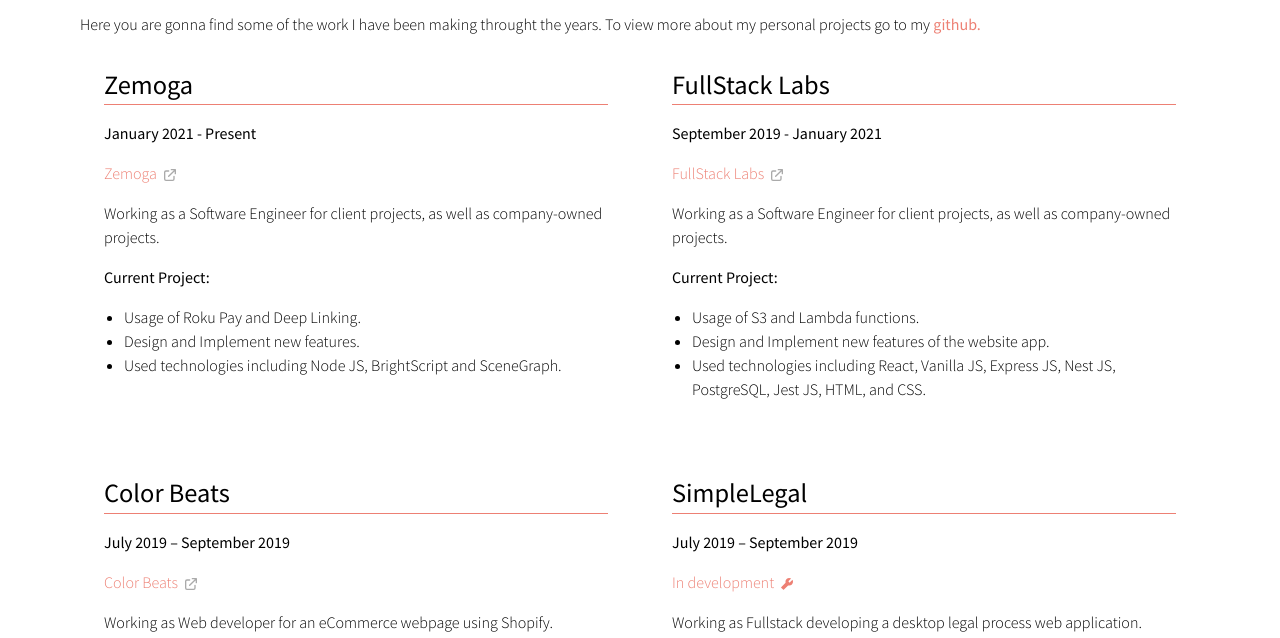
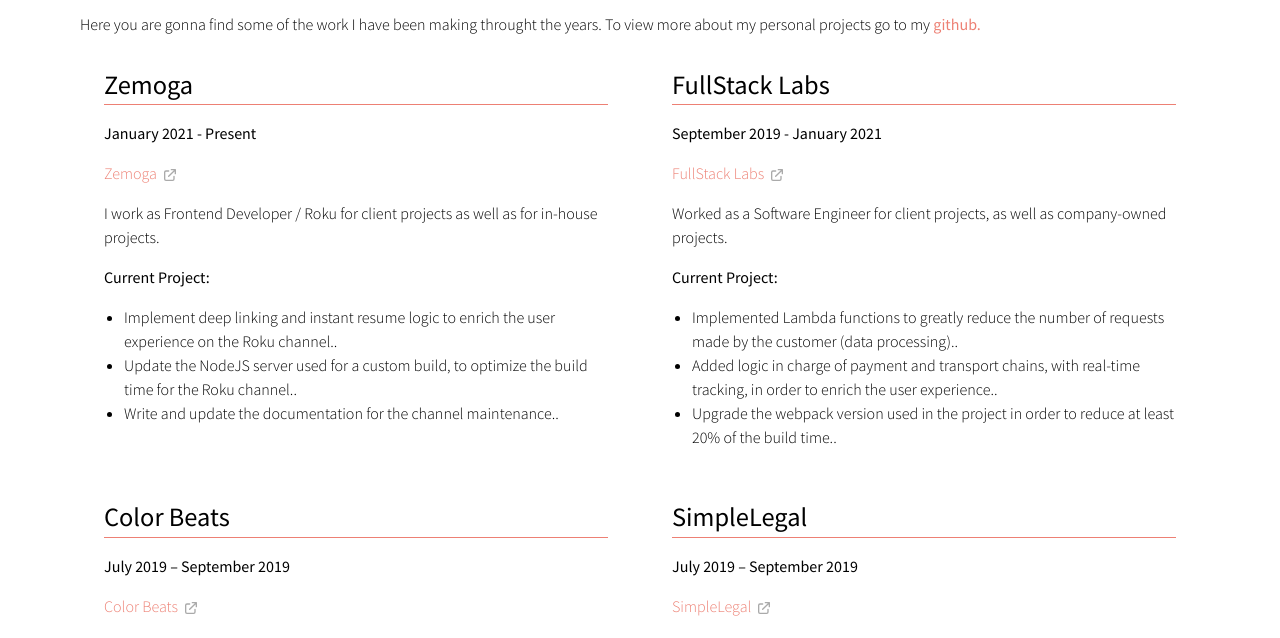
Before and after one commit to lhernandezd/portfolio-gatsby, a Gatsby site: page /work in a window 1280 px wide. Shown: the part 152-790 px from the top of the page. Built offline with nearby package versions, Linux system fonts and the light colour scheme; Gatsby itself is replaced by a stand-in of ours.

Commit message:
Update Work experience and Resume link

```diff
--- a/src/pages/about.js
+++ b/src/pages/about.js
@@ -86,7 +86,7 @@
                     <CustomLink
                       withLinkIcon
                       icon={TiDocumentText}
-                      link="https://drive.google.com/file/d/15sOt6Qz0e592DjQGP6DvymyihFBgH8mr/view?usp=sharing"
+                      link="https://drive.google.com/file/d/1dv6fefGW30CgaOlzgenDMQvmkROAbTqL/view?usp=sharing"
                       title="Link to my resume"
                       shape="square"
                       linkAttrs={{
--- a/src/pages/work.js
+++ b/src/pages/work.js
@@ -34,13 +34,13 @@
                 name: "Zemoga",
                 link: "https://zemoga.com/"
               }}
-              description="Working as a Software Engineer for client projects, as well as company-owned projects."
+              description="I work as Frontend Developer / Roku for client projects as well as for in-house projects."
               list={{
                 title: "Current Project",
                 items: [
-                  "Usage of Roku Pay and Deep Linking",
-                  "Design and Implement new features",
-                  "Used technologies including Node JS, BrightScript and SceneGraph"
+                  "Implement deep linking and instant resume logic to enrich the user experience on the Roku channel.",
+                  "Update the NodeJS server used for a custom build, to optimize the build time for the Roku channel.",
+                  "Write and update the documentation for the channel maintenance."
                 ]
               }}
             />
@@ -52,13 +52,13 @@
                 name: "FullStack Labs",
                 link: "https://www.fullstacklabs.co/"
               }}
-              description="Working as a Software Engineer for client projects, as well as company-owned projects."
+              description="Worked as a Software Engineer for client projects, as well as company-owned projects."
               list={{
                 title: "Current Project",
                 items: [
-                  "Usage of S3 and Lambda functions",
-                  "Design and Implement new features of the website app",
-                  "Used technologies including React, Vanilla JS, Express JS, Nest JS, PostgreSQL, Jest JS, HTML, and CSS",
+                  "Implemented Lambda functions to greatly reduce the number of requests made by the customer (data processing).",
+                  "Added logic in charge of payment and transport chains, with real-time tracking, in order to enrich the user experience.",
+                  "Upgrade the webpack version used in the project in order to reduce at least 20% of the build time."
                 ]
               }}
             />
@@ -70,7 +70,7 @@
                 name: "Color Beats",
                 link: "https://colorbeats.co/"
               }}
-              description="Working as Web developer for an eCommerce webpage using Shopify."
+              description="Worked as Web developer for an eCommerce webpage using Shopify."
               list={{
                 title: "Last Project",
                 items: [
@@ -83,7 +83,11 @@
               containerClass="col-6"
               title="SimpleLegal"
               dateString="July 2019 – September 2019"
-              description="Working as Fullstack developing a desktop legal process web application."
+              company={{
+                name: "SimpleLegal",
+                link: "https://simplelegalapp.co"
+              }}
+              description="Worked as Fullstack developing a desktop legal process application."
               list={{
                 title: "Last Project",
                 items: [
@@ -101,7 +105,7 @@
                 name: "ELA Sustentable",
                 link: "https://www.elasustentable.com/"
               }}
-              description="Working as Fullstack developing a web application for industrial engineering company."
+              description="Worked as Fullstack developing a web application for industrial engineering company."
               list={{
                 title: "Last Project",
                 items: [
```
